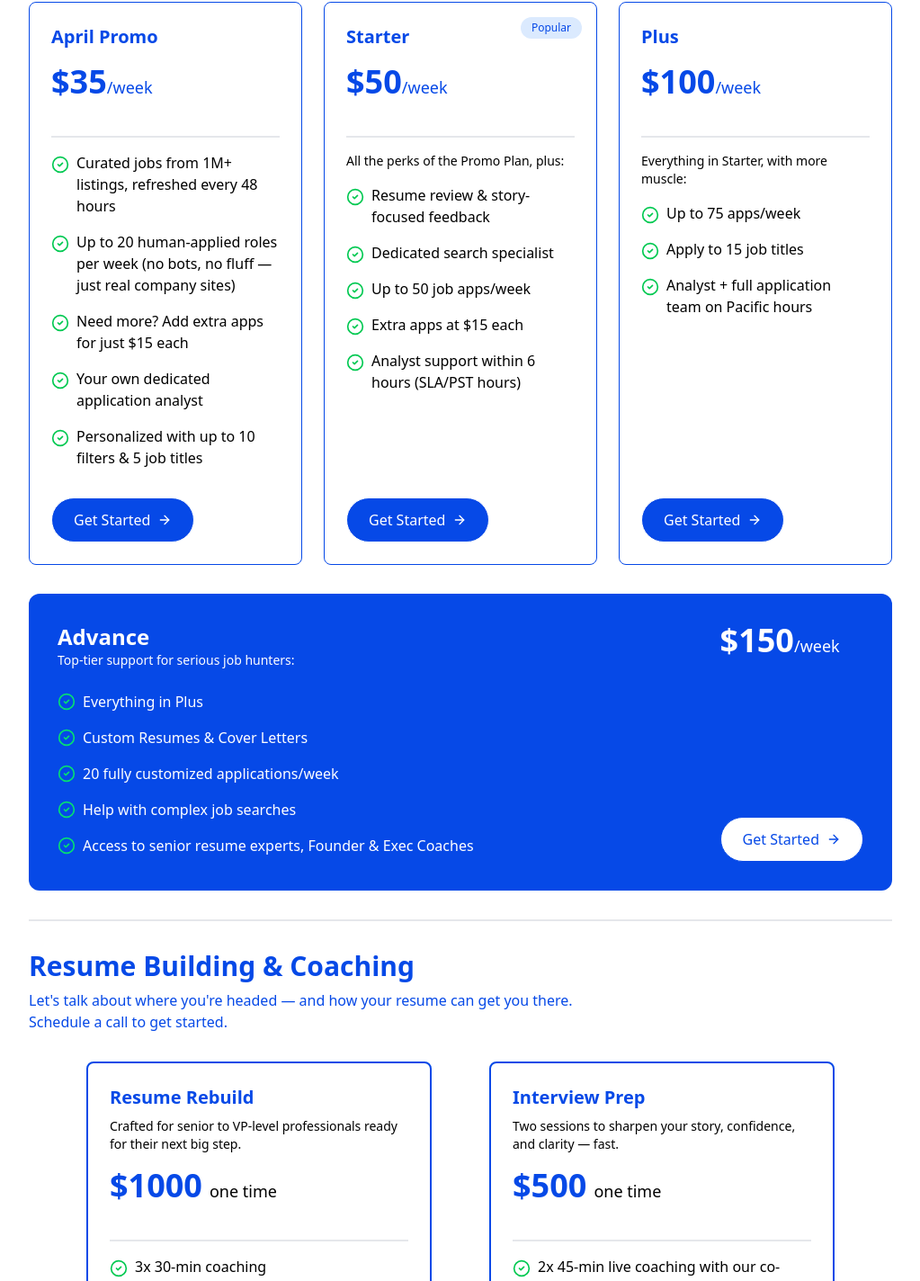
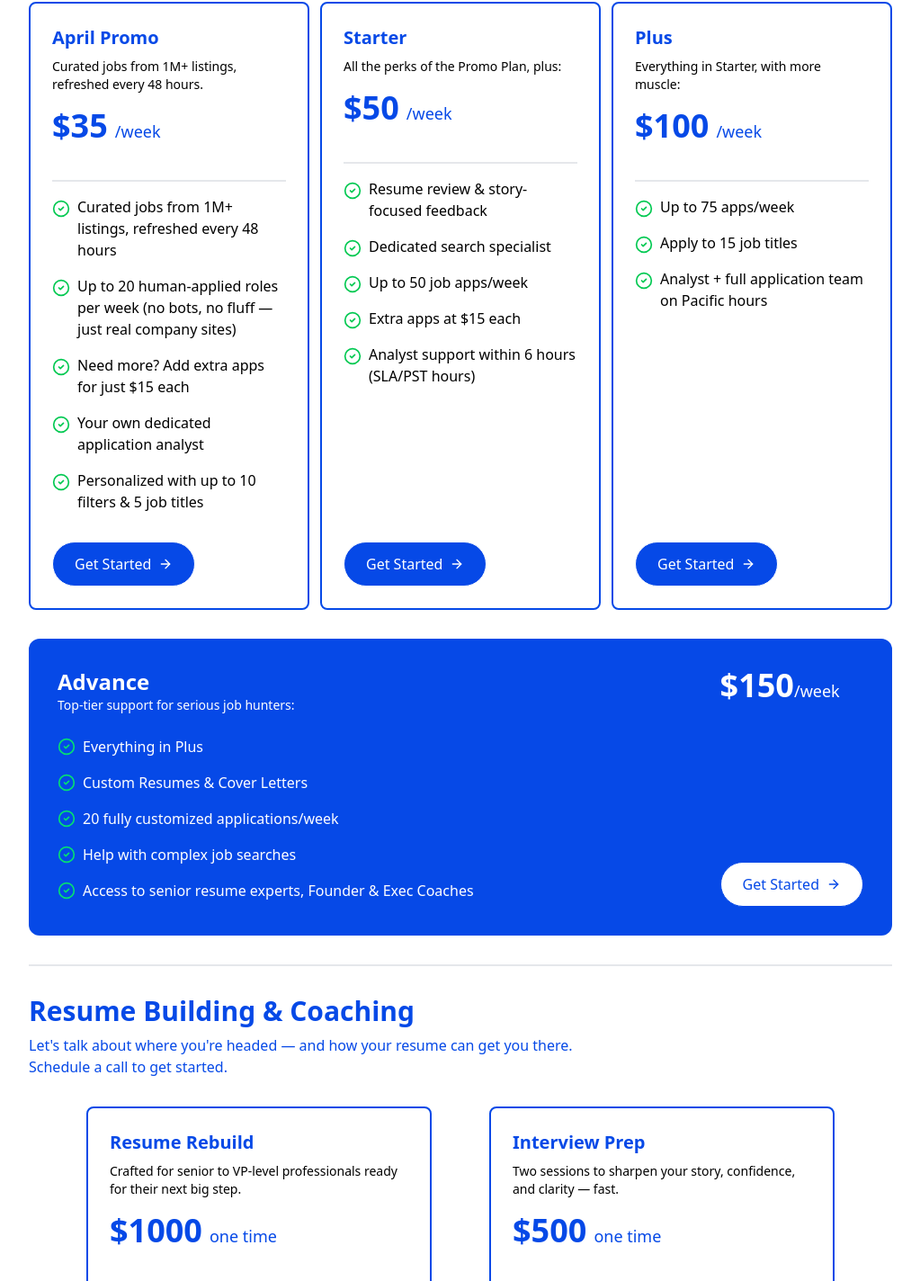
Before and after one commit to alokVerma749/mobius_engine, a Next.js app: page / in a window 1280 px wide. Shown: the part 3416-4840 px from the top of the page at 90% size, without its empty margins (128-1151 px from the left). Built offline with nearby package versions, Linux system fonts and the light colour scheme.

Commit message:
separate component for fliers

```diff
--- /dev/null
+++ b/app/components/FlierCard.tsx
@@ -0,0 +1,41 @@
+import { CheckCircle2 } from 'lucide-react'
+import { GetStartedButton } from './GetStartedButton'
+
+interface FlierCardProps {
+  title: string;
+  description: string;
+  price: string;
+  priceDetails: string;
+  features: string[];
+}
+
+const FlierCard = ({ title, description, price, priceDetails, features }: FlierCardProps) => {
+  return (
+    <div className="border-2 border-[#0649E7] rounded-lg p-6 w-full md:w-[40%] flex flex-col">
+      <h3 className="text-xl font-bold text-[#0649E7] mb-2">{title}</h3>
+      <p className="text-sm mb-4">{description}</p>
+
+      <div className="flex items-baseline mb-6">
+        <span className="text-4xl font-bold text-[#0649E7]">{price}</span>
+        <span className="text-lg ml-2 text-[#0649E7]">{priceDetails}</span>
+      </div>
+
+      <div className="my-4 border border-gray-200"></div>
+
+      <div className="space-y-4 mb-8 flex-grow">
+        {features.map((feature, index) => (
+          <div key={index} className="flex items-start gap-2">
+            <CheckCircle2 className="h-5 w-5 text-green-500 flex-shrink-0 mt-1" />
+            <span>{feature}</span>
+          </div>
+        ))}
+      </div>
+
+      <div className="mt-auto">
+        <GetStartedButton />
+      </div>
+    </div>
+  )
+}
+
+export default FlierCard;
--- a/app/components/Home/ResumeCoaching.tsx
+++ b/app/components/Home/ResumeCoaching.tsx
@@ -1,5 +1,4 @@
-import { CheckCircle2 } from "lucide-react"
-import { GetStartedButton } from "../GetStartedButton"
+import FlierCard from "../FlierCard"
 
 export function ResumeCoaching() {
   return (
@@ -13,97 +12,34 @@ export function ResumeCoaching() {
       </div>
 
       <div className="flex justify-evenly flex-wrap flex-col md:flex-row space-y-4">
-        {/* Resume Rebuild */}
-        <div className="border-2 border-[#0649E7] rounded-lg p-6 w-full md:w-[40%]  flex flex-col">
-          <h3 className="text-xl font-bold text-[#0649E7] mb-2">Resume Rebuild</h3>
-          <p className="text-sm mb-4">Crafted for senior to VP-level professionals ready for their next big step.</p>
+        <FlierCard
+          title="Resume Rebuild"
+          description="Crafted for senior to VP-level professionals ready for their next big step."
+          price="$1000"
+          priceDetails="one time"
+          features={[
+            "3x 30-min coaching",
+            "Focused on storytelling, not just formatting",
+            "Analyst + full application team on Pacific hours",
+            "Tailored to your target industry, company, or role",
+            "Direct work with our co-founder (ex-Google, JP Morgan)",
+            "Executive coaching from UC Berkeley alum with 10+ yrs experience",
+            "Resume Rebuild portfolio available upon request",
+          ]}
+        />
 
-          <div className="flex items-baseline mb-6">
-            <span className="text-4xl font-bold text-[#0649E7]">$1000</span>
-            <span className="text-lg ml-2">one time</span>
-          </div>
-
-          <div className="my-4 border border-gray-200" ></div>
-
-          <div className="space-y-4 mb-8">
-            <div className="flex items-start gap-2">
-              <CheckCircle2 className="h-5 w-5 text-green-500 flex-shrink-0 mt-1" />
-              <span>3x 30-min coaching</span>
-            </div>
-
-            <div className="flex items-start gap-2">
-              <CheckCircle2 className="h-5 w-5 text-green-500 flex-shrink-0 mt-1" />
-              <span>Focused on storytelling, not just formatting</span>
-            </div>
-
-            <div className="flex items-start gap-2">
-              <CheckCircle2 className="h-5 w-5 text-green-500 flex-shrink-0 mt-1" />
-              <span>Analyst + full application team on Pacific hours</span>
-            </div>
-
-            <div className="flex items-start gap-2">
-              <CheckCircle2 className="h-5 w-5 text-green-500 flex-shrink-0 mt-1" />
-              <span>Tailored to your target industry, company, or role</span>
-            </div>
-
-            <div className="flex items-start gap-2">
-              <CheckCircle2 className="h-5 w-5 text-green-500 flex-shrink-0 mt-1" />
-              <span>Direct work with our co-founder (ex-Google, JP Morgan)</span>
-            </div>
-
-            <div className="flex items-start gap-2">
-              <CheckCircle2 className="h-5 w-5 text-green-500 flex-shrink-0 mt-1" />
-              <span>Executive coaching from UC Berkeley alum with 10+ yrs experience</span>
-            </div>
-
-            <div className="flex items-start gap-2">
-              <CheckCircle2 className="h-5 w-5 text-green-500 flex-shrink-0 mt-1" />
-              <span>Resume Rebuild portfolio available upon request</span>
-            </div>
-          </div>
-
-          <div className="mt-auto">
-            <GetStartedButton />
-          </div>
-        </div>
-
-        {/* Interview Prep */}
-        <div className="border-2 border-[#0649E7] rounded-lg p-6 w-full md:w-[40%] flex flex-col">
-          <h3 className="text-xl font-bold text-[#0649E7] mb-2">Interview Prep</h3>
-          <p className="text-sm mb-4">Two sessions to sharpen your story, confidence, and clarity — fast.</p>
-
-          <div className="flex items-baseline mb-6">
-            <span className="text-4xl font-bold text-[#0649E7]">$500</span>
-            <span className="text-lg ml-2">one time</span>
-          </div>
-
-          <div className="my-4 border border-gray-200" ></div>
-
-          <div className="space-y-4 mb-8">
-            <div className="flex items-start gap-2">
-              <CheckCircle2 className="h-5 w-5 text-green-500 flex-shrink-0 mt-1" />
-              <span>2x 45-min live coaching with our co-founder</span>
-            </div>
-
-            <div className="flex items-start gap-2">
-              <CheckCircle2 className="h-5 w-5 text-green-500 flex-shrink-0 mt-1" />
-              <span>Real-time, practical feedback</span>
-            </div>
-
-            <div className="flex items-start gap-2">
-              <CheckCircle2 className="h-5 w-5 text-green-500 flex-shrink-0 mt-1" />
-              <span>Build clarity, empathy & executive presence</span>
-            </div>
-
-            <div className="flex items-start gap-2">
-              <CheckCircle2 className="h-5 w-5 text-green-500 flex-shrink-0 mt-1" />
-              <span>For senior and leadership roles — technical & non-technical</span>
-            </div>
-          </div>
-          <div className="mt-auto">
-            <GetStartedButton />
-          </div>
-        </div>
+        <FlierCard
+          title="Interview Prep"
+          description="Two sessions to sharpen your story, confidence, and clarity — fast."
+          price="$500"
+          priceDetails="one time"
+          features={[
+            "2x 45-min live coaching with our co-founder",
+            "Real-time, practical feedback",
+            "Build clarity, empathy & executive presence",
+            "For senior and leadership roles — technical & non-technical",
+          ]}
+        />
       </div>
     </div>
   )
--- a/app/components/Home/ServicePlans.tsx
+++ b/app/components/Home/ServicePlans.tsx
@@ -1,138 +1,61 @@
-import { CheckCircle2 } from "lucide-react"
-import { GetStartedButton } from "../GetStartedButton"
+import FlierCard from "../FlierCard"
 
 export function ServicePlans() {
+  const plans = [
+    {
+      title: "April Promo",
+      description: "Curated jobs from 1M+ listings, refreshed every 48 hours.",
+      price: "$35",
+      priceDetails: "/week",
+      features: [
+        "Curated jobs from 1M+ listings, refreshed every 48 hours",
+        "Up to 20 human-applied roles per week (no bots, no fluff — just real company sites)",
+        "Need more? Add extra apps for just $15 each",
+        "Your own dedicated application analyst",
+        "Personalized with up to 10 filters & 5 job titles",
+      ],
+    },
+    {
+      title: "Starter",
+      description: "All the perks of the Promo Plan, plus:",
+      price: "$50",
+      priceDetails: "/week",
+      features: [
+        "Resume review & story-focused feedback",
+        "Dedicated search specialist",
+        "Up to 50 job apps/week",
+        "Extra apps at $15 each",
+        "Analyst support within 6 hours (SLA/PST hours)",
+      ],
+    },
+    {
+      title: "Plus",
+      description: "Everything in Starter, with more muscle:",
+      price: "$100",
+      priceDetails: "/week",
+      features: [
+        "Up to 75 apps/week",
+        "Apply to 15 job titles",
+        "Analyst + full application team on Pacific hours",
+      ],
+    },
+  ]
+
   return (
     <div className="space-y-8 w-[75%] mx-auto">
       <h2 className="text-3xl font-medium text-center text-[#0649E7]">Job Application Service Plans</h2>
 
-      <div className="grid md:grid-cols-3 gap-6">
-        {/* April Promo Plan */}
-        <div className="border border-[#0649E7] rounded-lg p-6 flex flex-col">
-          <h3 className="text-xl font-bold text-[#0649E7] mb-4">April Promo</h3>
-
-          <div className="flex items-baseline mb-6">
-            <span className="text-4xl font-bold text-[#0649E7]">$35</span>
-            <span className="text-lg text-[#0649E7]">/week</span>
-          </div>
-
-          <div className="my-4 border border-gray-200" ></div>
-
-          <div className="space-y-4 mb-8">
-            <div className="flex items-start gap-2">
-              <CheckCircle2 className="h-5 w-5 text-green-500 flex-shrink-0 mt-1" />
-              <span>Curated jobs from 1M+ listings, refreshed every 48 hours</span>
-            </div>
-
-            <div className="flex items-start gap-2">
-              <CheckCircle2 className="h-5 w-5 text-green-500 flex-shrink-0 mt-1" />
-              <span>Up to 20 human-applied roles per week (no bots, no fluff — just real company sites)</span>
-            </div>
-
-            <div className="flex items-start gap-2">
-              <CheckCircle2 className="h-5 w-5 text-green-500 flex-shrink-0 mt-1" />
-              <span>Need more? Add extra apps for just $15 each</span>
-            </div>
-
-            <div className="flex items-start gap-2">
-              <CheckCircle2 className="h-5 w-5 text-green-500 flex-shrink-0 mt-1" />
-              <span>Your own dedicated application analyst</span>
-            </div>
-
-            <div className="flex items-start gap-2">
-              <CheckCircle2 className="h-5 w-5 text-green-500 flex-shrink-0 mt-1" />
-              <span>Personalized with up to 10 filters & 5 job titles</span>
-            </div>
-          </div>
-
-          <div className="mt-auto">
-            <GetStartedButton />
-          </div>
-        </div>
-
-        {/* Starter Plan */}
-        <div className="border border-[#0649E7] rounded-lg p-6 relative flex flex-col">
-          <div className="absolute top-4 right-4 bg-blue-100 text-[#0649E7] text-xs font-medium px-3 py-1 rounded-full">
-            Popular
-          </div>
-
-          <h3 className="text-xl font-bold text-[#0649E7] mb-4">Starter</h3>
-
-          <div className="flex items-baseline mb-6">
-            <span className="text-4xl font-bold text-[#0649E7]">$50</span>
-            <span className="text-lg text-[#0649E7]">/week</span>
-          </div>
-
-          <div className="my-4 border border-gray-200" ></div>
-
-          <div className="space-y-4 mb-8">
-            <p className="text-sm">All the perks of the Promo Plan, plus:</p>
-
-            <div className="flex items-start gap-2">
-              <CheckCircle2 className="h-5 w-5 text-green-500 flex-shrink-0 mt-1" />
-              <span>Resume review & story-focused feedback</span>
-            </div>
-
-            <div className="flex items-start gap-2">
-              <CheckCircle2 className="h-5 w-5 text-green-500 flex-shrink-0 mt-1" />
-              <span>Dedicated search specialist</span>
-            </div>
-
-            <div className="flex items-start gap-2">
-              <CheckCircle2 className="h-5 w-5 text-green-500 flex-shrink-0 mt-1" />
-              <span>Up to 50 job apps/week</span>
-            </div>
-
-            <div className="flex items-start gap-2">
-              <CheckCircle2 className="h-5 w-5 text-green-500 flex-shrink-0 mt-1" />
-              <span>Extra apps at $15 each</span>
-            </div>
-
-            <div className="flex items-start gap-2">
-              <CheckCircle2 className="h-5 w-5 text-green-500 flex-shrink-0 mt-1" />
-              <span>Analyst support within 6 hours (SLA/PST hours)</span>
-            </div>
-          </div>
-
-          <div className="mt-auto">
-            <GetStartedButton />
-          </div>
-        </div>
-
-        {/* Plus Plan */}
-        <div className="border border-[#0649E7] rounded-lg p-6 flex flex-col">
-          <h3 className="text-xl font-bold text-[#0649E7] mb-4">Plus</h3>
-
-          <div className="flex items-baseline mb-6">
-            <span className="text-4xl font-bold text-[#0649E7]">$100</span>
-            <span className="text-lg text-[#0649E7]">/week</span>
-          </div>
-
-          <div className="my-4 border border-gray-200" ></div>
-
-          <div className="space-y-4 mb-8">
-            <p className="text-sm">Everything in Starter, with more muscle:</p>
-
-            <div className="flex items-start gap-2">
-              <CheckCircle2 className="h-5 w-5 text-green-500 flex-shrink-0 mt-1" />
-              <span>Up to 75 apps/week</span>
-            </div>
-
-            <div className="flex items-start gap-2">
-              <CheckCircle2 className="h-5 w-5 text-green-500 flex-shrink-0 mt-1" />
-              <span>Apply to 15 job titles</span>
-            </div>
-
-            <div className="flex items-start gap-2">
-              <CheckCircle2 className="h-5 w-5 text-green-500 flex-shrink-0 mt-1" />
-              <span>Analyst + full application team on Pacific hours</span>
-            </div>
-          </div>
-
-          <div className="mt-auto">
-            <GetStartedButton />
-          </div>
-        </div>
+      <div className="flex flex-col md:flex-row gap-3">
+        {plans.map((plan, index) => (
+          <FlierCard
+            key={index}
+            title={plan.title}
+            description={plan.description}
+            price={plan.price}
+            priceDetails={plan.priceDetails}
+            features={plan.features}
+          />
+        ))}
       </div>
     </div>
   )
```
